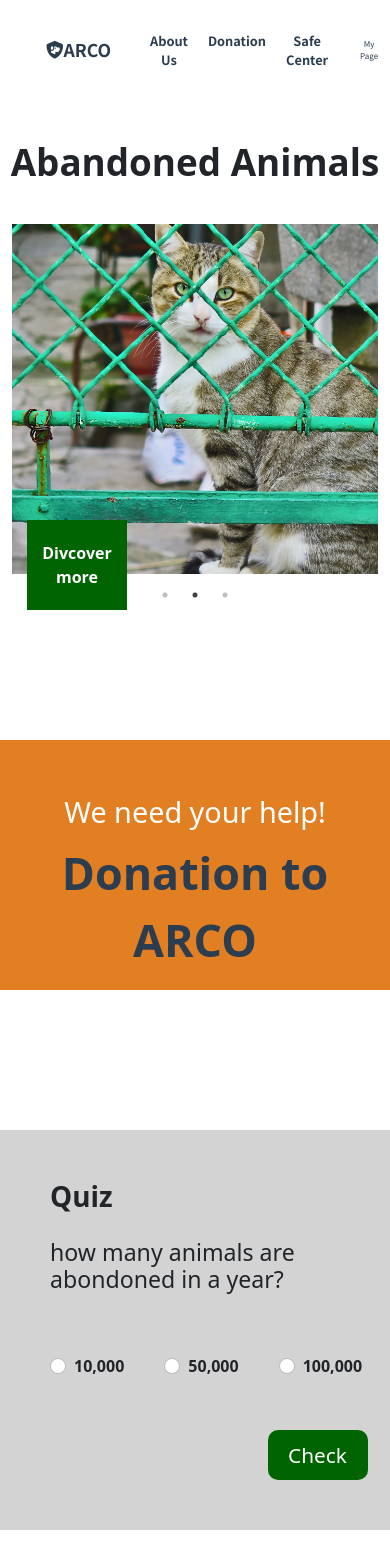
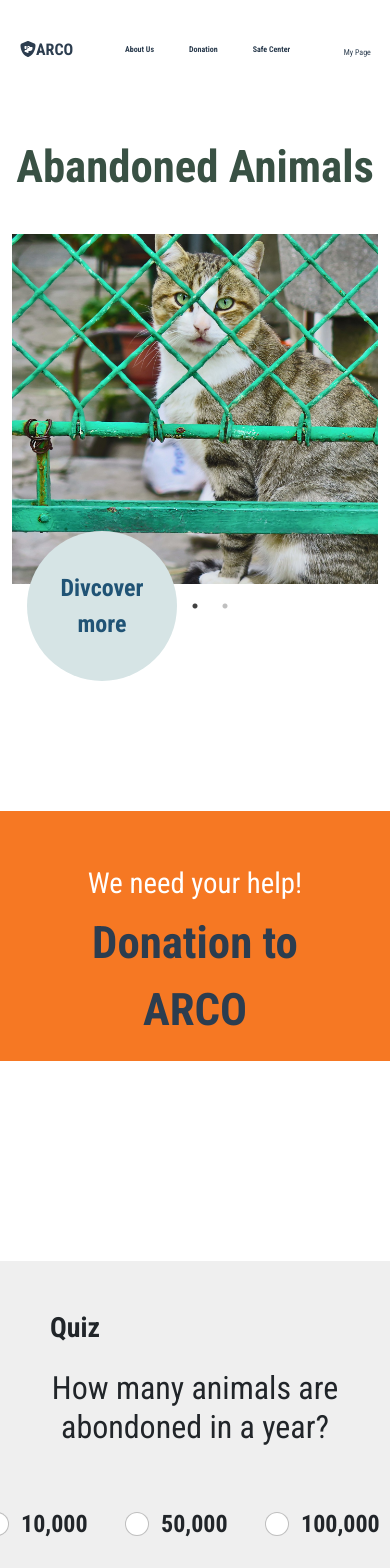
Before and after one commit to sjerry-kim/Portfolio_Academy_ARCO, a React (Create React App) app in the folder project-arco/: page / in a window 390 px wide. Shown: the top 1568 px of the page. Built offline with nearby package versions, Linux system fonts and the light colour scheme.

Commit message:
221109_1st_Commit:newsletter

```diff
--- a/project-arco/src/App.css
+++ b/project-arco/src/App.css
@@ -1,10 +1,9 @@
-@import url('https://fonts.googleapis.com/css2?family=Noto+Sans+KR:wght@100;300;400;500;700;900&family=Noto+Sans:wght@100;200;300;400;500;600;700;800;900&display=swap');
-
+@import url('https://fonts.googleapis.com/css2?family=Noto+Sans+KR:wght@100;300;400;500;700;900&family=Roboto+Condensed:ital,wght@0,300;0,400;0,700;1,300;1,400;1,700&display=swap');
 
 .App {
   text-align: center;
-  font-family: 'Noto Sans', sans-serif;
   font-family: 'Noto Sans KR', sans-serif;
+  font-family: 'Roboto Condensed', sans-serif;
 }
 
 .App-logo {
@@ -111,6 +110,8 @@
   background-size: cover;
   background-attachment: fixed;
   background-position: bottom center;
+  font-family: 'Noto Sans KR', sans-serif;
+  font-family: 'Roboto Condensed', sans-serif;
 }
 
 .big-box{
@@ -124,7 +125,7 @@
 .big-title{
   position: fixed;
   top: 110px;
-  left: 20px;
+  left: 26px;
   width: 600px;
   height: 210px;
   padding-top: 10px;
@@ -196,7 +197,6 @@
   z-index: 501;
 }
 
-
 @keyframes fadein{
   from{ opacity: 0;}
   to{ opacity: 1;}
@@ -214,8 +214,15 @@
   padding: 0;
   display: flex;
   justify-content: flex-start;
-  margin: 15% 0 0 10%;
-  font-size: 2em;
+  margin: 13% 0 0 12%;
+  font-size: 2.5em;
+}
+
+.side-title a{
+  text-decoration: none;
+  font-weight: bold;
+  color: #EB6440;
+  text-shadow: 0 0 3px black;
 }
 
 .side-nav{
@@ -226,8 +233,35 @@
   font-size: 1.2em;
 }
 
+.side-nav a{
+  text-decoration: none;
+  margin: 8px;
+  color: #ffffff;
+  font-size: 1.2em;
+  text-shadow: 0 0 3px black;
+}
+
+.side-nav a:hover{
+  color: #EB6440;
+  text-shadow: 0 0 1px lemonchiffon;
+}
+
 .side-login{
   height: 15%;
+}
+
+.side-login button{
+  text-decoration: none;
+  color: #ffffff;
+  border: none;
+  background-color: transparent;
+  font-size: 1.2em;
+  text-shadow: 0 0 3px black;
+}
+
+.side-login button:hover{
+  color: #EB6440;
+  text-shadow: 0 0 1px lemonchiffon;
 }
 
 .lastest-box{
@@ -237,8 +271,9 @@
 
 .lastest-box h2{
   margin: 40px auto;
-  font-size: 2.3em;
+  font-size: 2.8em;
   font-weight: bold;
+  color: #395144;
 }
 
 .lastest-box img{
@@ -251,12 +286,13 @@
 
 .lastest-box .discover-box{
   width:150px;
-  height:130px;
+  height:150px;
   display:flex;
-  background-color:darkgreen;
+  background-color:#D6E4E5;
   position: relative;
   bottom: 60px;
   left: 30px;
+  border-radius: 50%;
 }
 
 .lastest-box .discover-box a{
@@ -267,12 +303,29 @@
 }
 
 .lastest-box .discover-box:hover{
-  background-color: rgb(1, 66, 1);
+  animation: big 0.5s;
+  animation-fill-mode:forwards;
+  background-color: #ccdadb;
+}
+
+.lastest-box .discover-box:not(hover){
+  animation: small 0.5s;
+  animation-fill-mode:forwards;
+}
+
+@keyframes big{
+  from{width: 150px; height: 150px;}
+  to{width: 180px; height: 180px;}
+}
+
+@keyframes small{
+  from{width: 180px; height: 180px;}
+  to{width: 150px; height: 150px;}
 }
 
 .donation-box{
   height: 250px;
-  background-color: #e27f22;
+  background-color: #f66b0ee8;
   padding: 40px;
 }
 
@@ -296,9 +349,9 @@
   flex-direction: column;
   width: 85%;
   height: 400px;
-  margin-top: 140px;
-  margin-bottom: 0px;
-  background-color: lightgray;
+  margin-top: 200px;
+  margin-bottom: 80px;
+  background-color: #EFEFEF;
   padding: 50px;
 }
 
@@ -309,6 +362,7 @@
 }
 
 .quiz-box h3{
+  font-size: 2em;
   margin-bottom: 30px;
   text-align: center;
   margin-bottom: 10px;
@@ -324,45 +378,77 @@
 .quiz-radio-box .form-check{
   width: 80px;
   display: inline-block;
-  margin-right: 40px;
+  margin-right: 60px;
   font-weight: 600;
+  font-size: 1.5em;
+}
+
+.quiz-radio-box .form-check:hover{
+  color: #497174;
+  font-style: italic;
 }
 
 .quiz-box button{
-  width: 140px;
+  width: 170px;
   height: 90px;
-  padding: 0;
-  margin-left: 95%;
-  font-size: 1.3em;
+  padding: 10px 25px;
+  margin-left: 93%;
+  font-size: 2.0em;
   border: none;
   border-radius: 10px;
   color: white;
-  background-color: darkgreen;
+  background-color: #497174;
 }
 
 .quiz-box button:hover{
-  background-color: rgb(1, 66, 1);
+  background-color: #3b5c5e;
 }
 
 .lookfamily-box{
-
   padding-top: 120px;
 }
 
 .lookfamily-box h1{
-  color: rgb(1, 66, 1);
+  font-size: 2.8em;
+  color: #395144;
   font-weight: bold;
+}
+
+.lookfamily-box .card-group{
+  width: auto;
+  height: auto;
+  margin: 50px 50px 40px 50px;
+}
+
+.lookfamily-box .card{
+  border: none;
+  padding: 10px;
+}
+
+.lookfamily-box .card-img-top{
+  width: auto;
+}
+
+.lookfamily-box .card-title{
+  font-size: 1.5em;
+}
+
+.lookfamily-box .card-text{
+  font-size: 1.1em;
 }
 
 .lookfamily-box button{
   padding: 20px 50px;
-  font-size: 1.5em;
-  font-weight: 600;
+  font-size: 2em;
+  font-weight: bold;
   border: none;
   background-color: lemonchiffon;
-  color: #2C3D4F;
+  color: #497174;
   border-radius: 10px;
+}
 
+.lookfamily-box button:hover{
+  background-color: rgb(240, 235, 194);
 }
 
 /*여기서부터 ! 😅😅😅*/
@@ -383,18 +469,36 @@
     z-index: 1000;
   }
 
+  .glb-title{
+    width: 15%;
+    margin-left: 10px;
+  }
+
+  .glb-nav{
+    justify-content: center;
+  }
+
+  .glb-nav a{
+    padding-left: 0px;
+    margin: auto 30px;
+  }
+
+  .glb-login{
+    width: 15%;
+  }
+
   .side-header{
-    opacity: 0;;
+    visibility: hidden;
   }
 
   .home-body{
-    height: 3000px;
+    height: 3200px;
   }
 
   .home-main{
     width: 100%;
     z-index: 999;
-    height: 3000px;
+    height: 3200px;
   }
 
   .lastest-box img{
@@ -404,128 +508,83 @@
   }
 }
 
-@media screen and (max-width: 717px){
-  .glb-header{
-    z-index: 1000;
-  }
-
-  .glb-title{
-    margin-left: 7px;
-  }
-
-  .glb-title a{
-    font-size: 1.1em;
-  }
-
-  .glb-nav a{
-    font-size: 0.8em;
-    padding-left: 0px;
-    margin-right: 20px;
-  }
-
-  .glb-login{
-    width: 15%;
-  }
-
-  .glb-login button{
-    font-size: 0.5em;
-    margin-right: 0px;
-  }
-
-  .side-header{
-    opacity: 0;
-  }
-
-  .big-title{
-    width: 330px;
-    height: 160px;
-    margin-left: 52px;
-  }
-
-  .big-title h1{
-    font-size: 2em;
-  }
-
-  .home-body{
-    height: 3000px;
-  }
-
-  .home-main{
-    width: 100%;
-    z-index: 999;
-    height: 3000px;
-    position: absolute; top: 0; left: 0;
-  }
-
-  .lastest-box img{
-    width: 500px;
-    height: 350px;
-    object-position: center;
-  }
-
-  .lastest-box .discover-box{
-    width: 100px;
-    height: 90px;
-    position: relative;
-    left: 15px;
-  }
-
-  .lastest-box .discover-box a{
-    font-size: 1em;
-  }
-
-  .quiz-box{
-    width: 100%;
-  }
-
-  .quiz-box h3{
-    text-align: start;
-  }
-
-  .quiz-radio-box{
-    justify-content: start;
-  }
-
-  .quiz-box button{
-    width: 100px;
-    margin-left: 75%;
-  }
-
-}
-
-@media screen and (max-width: 574px){
-  .home-main{
-    width: 100%;
-    z-index: 999;
-    height: 4500px;
-    position: absolute; top: 0; left: 0;
-  }
-}
-
-
-
 /*About*/
 .about-background{
   width: 100%;
-  height: 4500px;
+  height: 5200px;
   background-color: #ffffff;
   position: absolute; top: 100px; left: 0;
   z-index: 501;
+  font-family: 'Noto Sans KR', sans-serif;
+  font-family: 'Roboto Condensed', sans-serif;
 }
 
 .first-sentence{
+  font-size: 3em;
   margin-top: 250px;
+  margin-bottom: 800px;
   opacity: 0;
+  transition: opacity 0.5s;
+  transition-delay: 0.1s;
+}
+
+.second-sentence-box{
+  background: linear-gradient(white,#6D9886, #374b42);
+  padding-top: 1500px;
+  padding-bottom: 1000px;
+}
+
+.second-sentence{
+  color: white;
+  font-size: 2.5em;
   transition: opacity 0.7s;
   transition-delay: 0.1s;
 }
 
-.second-sentence{
-  margin-top: 1300px;
-  margin-bottom: 1500px;
-  transition: opacity 0.7s;
-  transition-delay: 0.1s;
+.act-box{
+  background-color: #374b42;
+  height: 1300px;
 }
+
+.act-box h1{
+  font-size: 3.8em;
+  font-weight: bold;
+  margin-bottom: 30px;
+  color: #EFF5F5;
+}
+
+.act-box .container{
+  margin: auto;
+  display: flex;
+  justify-content: center;
+}
+
+.act-box .row{
+  width: 100%;
+}
+
+.act-box .slick-slider img{
+  width: 100%;
+  height: 800px;
+  object-fit: cover;
+  object-position: center;
+}
+
+.act-box .slick-slider h2{
+  width: 8%;
+  font-size: 2em;
+  color: #ffffff;
+  position: fixed;
+  bottom: 3%;
+  text-align: left;
+  margin-left: 25px;
+}
+
+.act-box .slick-slider h2:hover{
+  text-shadow: 0 0 5px lemonchiffon;
+}
+
+
 
 .article-header{
   display:flex;
@@ -624,7 +683,7 @@
 .comment-box .text-box button{
   width: 100px;
   border: none;
-  background-color: darkgreen;
+  background-color: #D6E4E5;
   color: white;
   text-align: center;
   margin-top: 5px;
@@ -695,7 +754,6 @@
 
 .matching-header .bottom button:hover{
   font-size: 4.2em;
-  text-shadow: 0 0 3px darkgray;
 }
 
 .adoption-app{
@@ -703,6 +761,209 @@
   background-color: gray;
   padding: 100px;
   margin-top: 100px;
+}
+
+
+@media screen and (max-width: 768px){
+  .glb-header{
+    z-index: 1000;
+  }
+
+  .side-header{
+    visibility: hidden;
+  }
+
+  .big-title{
+    width: 330px;
+    height: 160px;
+    margin-left: 52px;
+  }
+
+  .big-title h1{
+    font-size: 2em;
+  }
+
+  .home-body{
+    height: 3100px;
+  }
+
+  .home-main{
+    width: 100%;
+    z-index: 999;
+    height: 3100px;
+    position: absolute; top: 0; left: 0;
+  }
+
+  .lastest-box img{
+    width: 500px;
+    height: 350px;
+    object-position: center;
+  }
+
+  .lastest-box .discover-box{
+    width: 100px;
+    height: 90px;
+    position: relative;
+    left: 15px;
+  }
+
+  .lastest-box .discover-box a{
+    font-size: 1.5em;
+  }
+
+  .quiz-box{
+    width: 100%;
+    height: 450px;
+  }
+
+  .quiz-box h3{
+    text-align: center;
+  }
+
+  .quiz-radio-box{
+    justify-content: center;
+  }
+
+  .quiz-box button{
+    width: 170px;
+    height: 70px;
+    margin: auto;
+  }
+
+  .lookfamily-box .card-group{
+    height: 650px;
+    margin-bottom: 5%;
+  }
+
+  .lookfamily-box .card-title{
+    font-size: 1.2em;
+  }
+
+  .lookfamily-box .card-text{
+    font-size: 0.85em;
+  }
+
+  .first-sentence{
+    font-size: 2.5em;
+  }
+
+  .second-sentence{
+    font-size: 2em;
+  }
+
+  .act-box h1{
+    font-size: 3em;
+  }
+
+  .act-box .slick-slider img{
+    height: 500px;
+  }
+
+}
+
+@media screen and (max-width: 575px){
+  .glb-header{
+    z-index: 1000;
+  }
+
+  .glb-title{
+    width: 15%;
+    margin-left: 10px;
+  }
+
+  .glb-title a{
+    font-size: 1.1em;
+  }
+
+  .glb-nav{
+    justify-content: center;
+  }
+
+  .glb-nav a{
+    font-size: 0.8em;
+    padding-left: 0px;
+    margin: auto 15px;
+  }
+
+  .glb-login{
+    width: 15%;
+  }
+
+  .glb-login button{
+    font-size: 0.5em;
+    margin-right: 0px;
+  }
+
+  .home-body{
+    height: 4700px;
+  }
+
+  .home-main{
+    width: 100%;
+    z-index: 999;
+    height: 4700px;
+    position: absolute; top: 0; left: 0;
+  }
+
+  .lookfamily-box .card-group{
+    height: 80%;
+    margin-bottom: 5%;
+  }
+
+  .lookfamily-box button{
+    font-size: 1.5em;
+  }
+
+  .about-background{
+    height: 5000px;
+  }
+
+  .first-sentence{
+    font-size: 2em;
+  }
+
+  .second-sentence{
+    font-size: 1.5em;
+  }
+
+  .act-box h1{
+    font-size: 2.5em;
+  }
+
+  .act-box .slick-slider img{
+    height: 500px;
+  }
+
+  .act-box .slick-slider h2{
+    font-size: 1.5em;
+  }
+
+}
+
+@media screen and (max-width: 390px){
+  .glb-title{
+    width: 90px;
+    margin-left: 20px;
+    justify-content: start;
+  }
+
+  .glb-title a{
+    font-size: 1em;
+  }
+
+  .glb-nav{
+    justify-content: center;
+  }
+
+  .glb-nav a{
+    font-size: 0.5em;
+    padding-left: 0px;
+    margin-right: 20px;
+  }
+
+  .glb-login{
+    width: 20%;
+  }
 }
 
 
@@ -716,6 +977,8 @@
   background-position: left;
   position: absolute; top: 100px; left: 0;
   z-index: 501;
+  font-family: 'Noto Sans KR', sans-serif;
+  font-family: 'Roboto Condensed', sans-serif;
 
 }
 
@@ -729,6 +992,8 @@
   background-position: top right;
   position: absolute; top: 100px; left: 0;
   z-index: 501;
+  font-family: 'Noto Sans KR', sans-serif;
+  font-family: 'Roboto Condensed', sans-serif;
 }
 
 /*Login*/
@@ -805,7 +1070,7 @@
   margin: 20px 8px 20px 15px;
   border-radius: 50%;
   color: white;
-  background-color: darkgreen;
+  background-color: #D6E4E5;
 }
 
 .counselor-p{
--- a/project-arco/src/components/Lastest.jsx
+++ b/project-arco/src/components/Lastest.jsx
@@ -45,7 +45,7 @@ const Lastest = () => {
                 }
               </Slider>
               <div className="discover-box">
-                <a style={{color:"white"}} onClick={moveNewsletter}>Divcover<br />more</a>
+                <a style={{color:"#205375"}} onClick={moveNewsletter}>Divcover<br />more</a>
               </div>
             </Col>
           </Row>
--- a/project-arco/src/components/LookFamily.jsx
+++ b/project-arco/src/components/LookFamily.jsx
@@ -17,7 +17,7 @@ const LookFamily = () => {
   return (
     <div className='lookfamily-box'>
       <h1>We looking for new Family</h1>
-      <CardGroup className='m-5'>
+      <CardGroup>
         {
           state.animal.filter((exAnimal) => (exAnimal.expose === "yes")).map((animal, index)=>(
               <Card key={index}>
@@ -33,7 +33,7 @@ const LookFamily = () => {
           ))
         }
       </CardGroup>
-      <button onClick={moveMatchFamily} >Learn more</button>
+      <button onClick={moveMatchFamily} >Meeting more animal friends</button>
     </div>
   );
 }
--- a/project-arco/src/components/Quiz.jsx
+++ b/project-arco/src/components/Quiz.jsx
@@ -26,7 +26,7 @@ const Quiz = () => {
     <div>
       <section className="quiz-box">
         <h1>Quiz</h1>
-        <h3>how many animals are abondoned in a year?</h3>
+        <h3>How many animals are abondoned in a year?</h3>
         <div className="quiz-radio-box">
             <Form.Check type="radio"
                         name="quiz" label={`10,000`} onClick={()=>{setCorrect("wrong")}}/>
```
Also changed, not shown: project-arco/src/components/Act.jsx (+10 -31 lines), project-arco/src/page/About.jsx (+8 -10 lines), project-arco/src/page/Home.jsx (+8 -16 lines).
